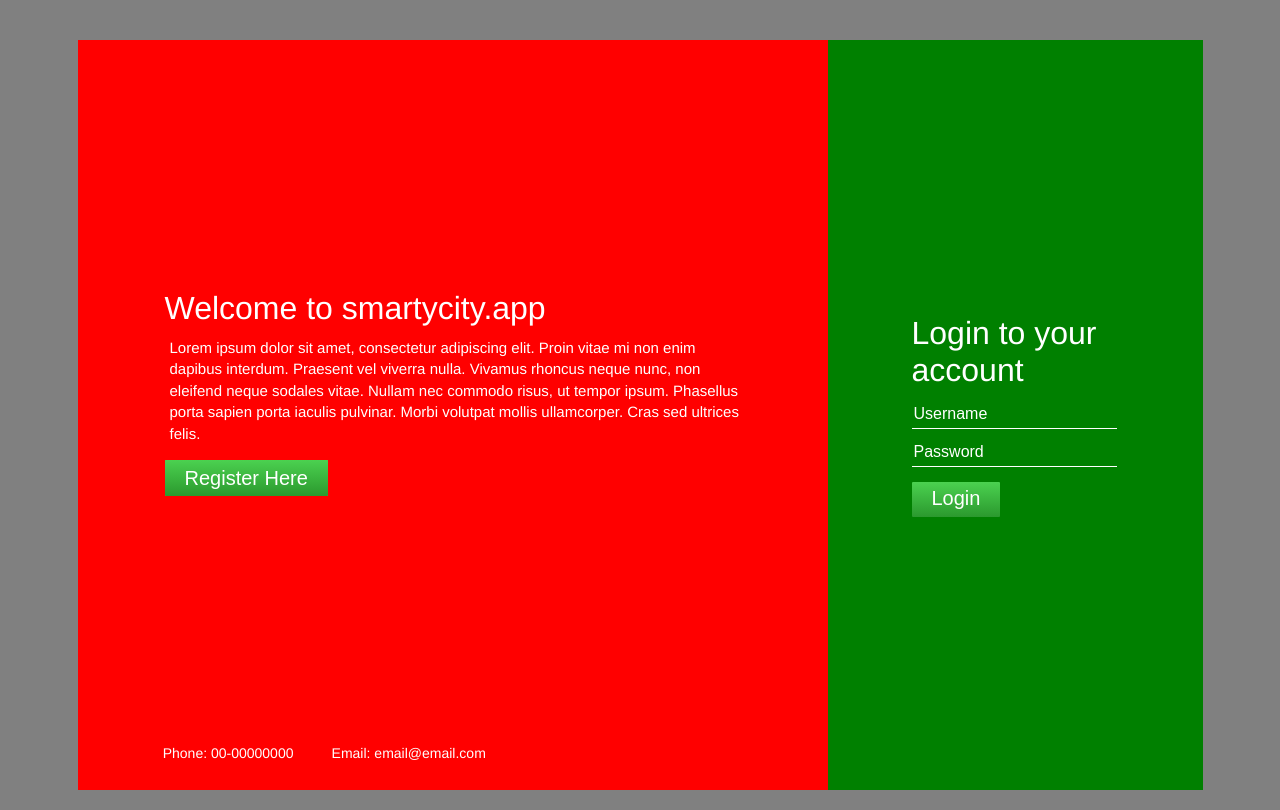
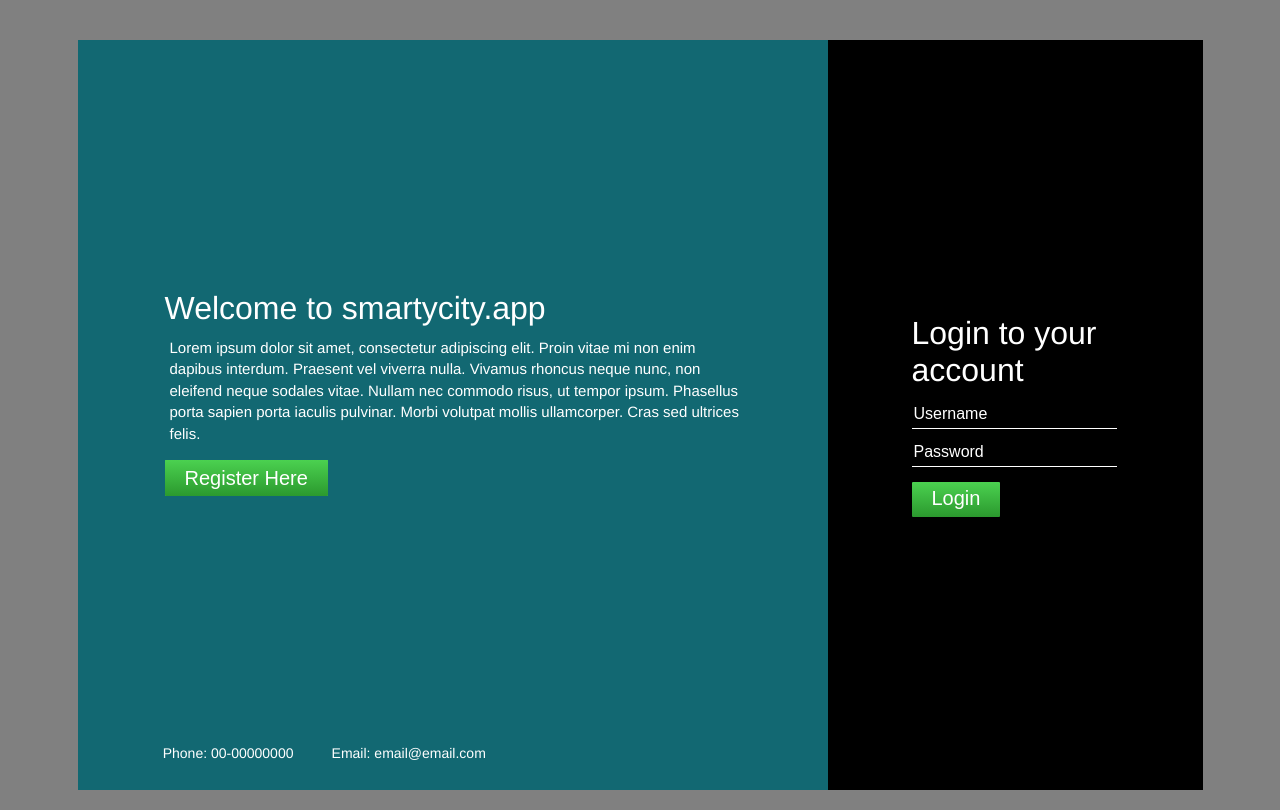
Before and after one commit to rickmccasker/IFB299, a Django app: page /login/ in a window 1280 px wide. Shown: the part 52-862 px from the top of the page. Run offline with Django 3.2, Linux system fonts and the light colour scheme; parts of the project's set-up code (start-up, migrations or seed data) failed here and were passed over; some libraries are stand-ins or nearby versions.

Commit message:
Login recolour

```diff
--- a/smartcity299/static/css/login.css
+++ b/smartcity299/static/css/login.css
@@ -48,7 +48,7 @@ h1{
 }
 
 #loginBox{
-    background-color: green;
+    background-color: 031727;
     height: 750px;
 }
 
@@ -94,7 +94,7 @@ h1{
 }
 
 #aboutBox{
-    background-color: red;
+    background-color: #126872;
     height: 100%;
 }
 
```
